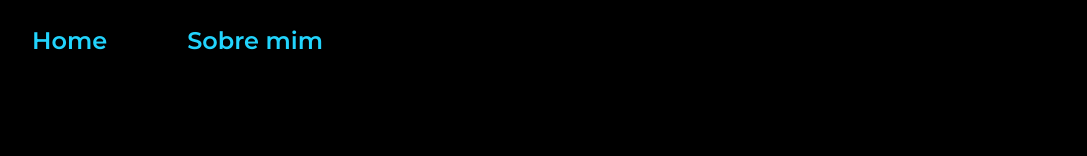
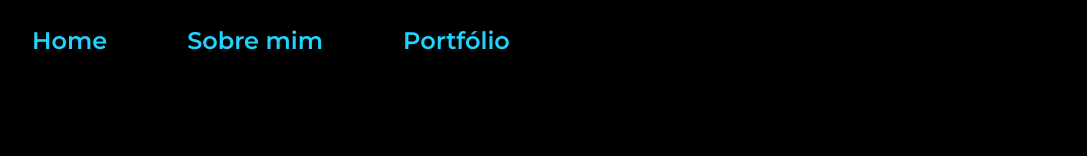
Before and after one commit to Yuric-Viana/portfolio, a plain HTML site: page index.html in a window 1280 px wide. Shown: the top 156 px of the page, without its empty margins (96-1183 px from the left). Drawn offline with nearby package versions, Linux system fonts and the light colour scheme; a web font is replaced by a local one.

Commit message:
Update index.html

```diff
--- a/index.html
+++ b/index.html
@@ -11,6 +11,7 @@
         <nav class="cabecalho__menu">
             <a href="index.html" class="cabecalho__menu__link">Home</a>
             <a href="about.html" class="cabecalho__menu__link">Sobre mim</a>
+            <a href="curriculum.html" class="cabecalho__menu__link">Portfólio</a>
         </nav>
     </header>
     <main class="apresentacao">
```
